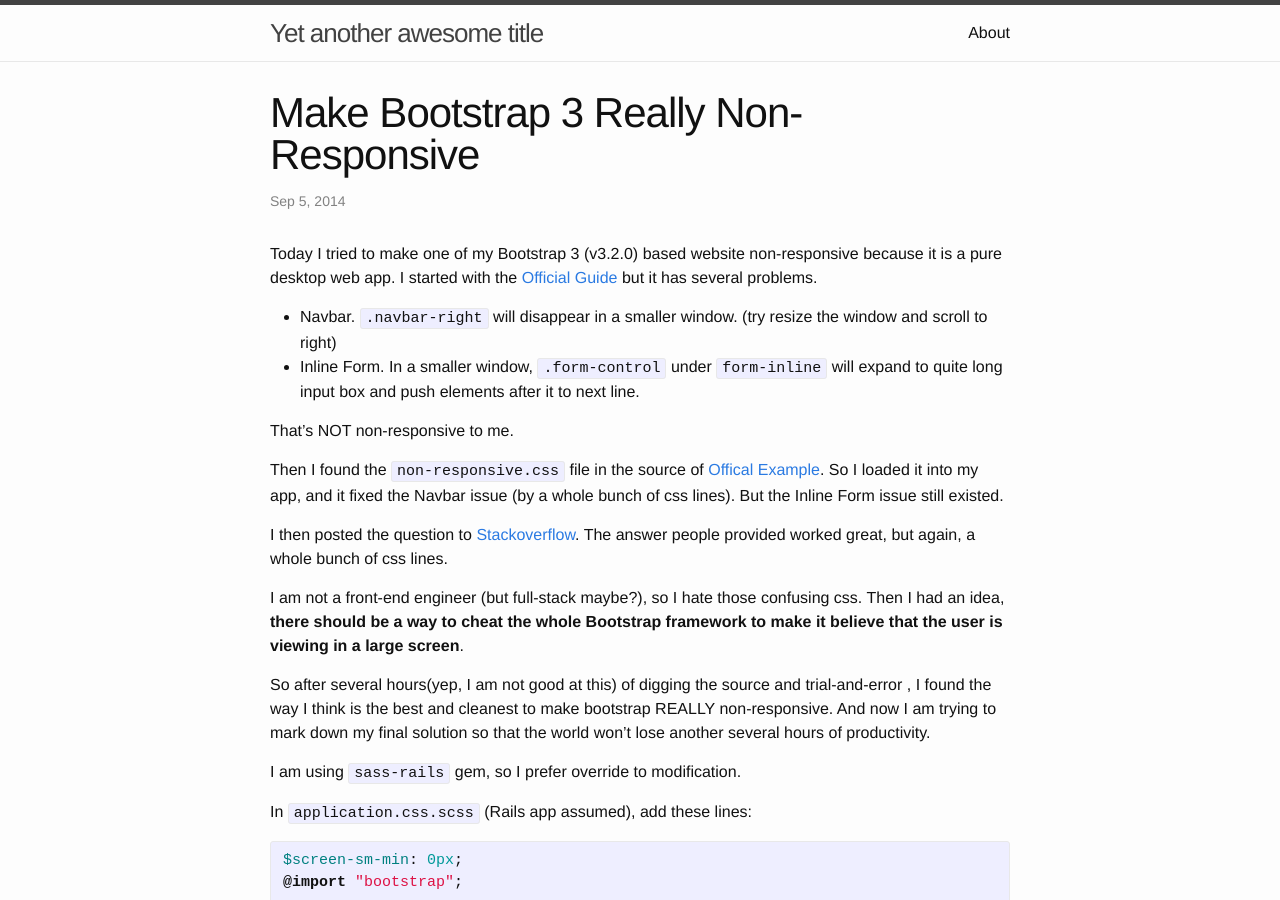
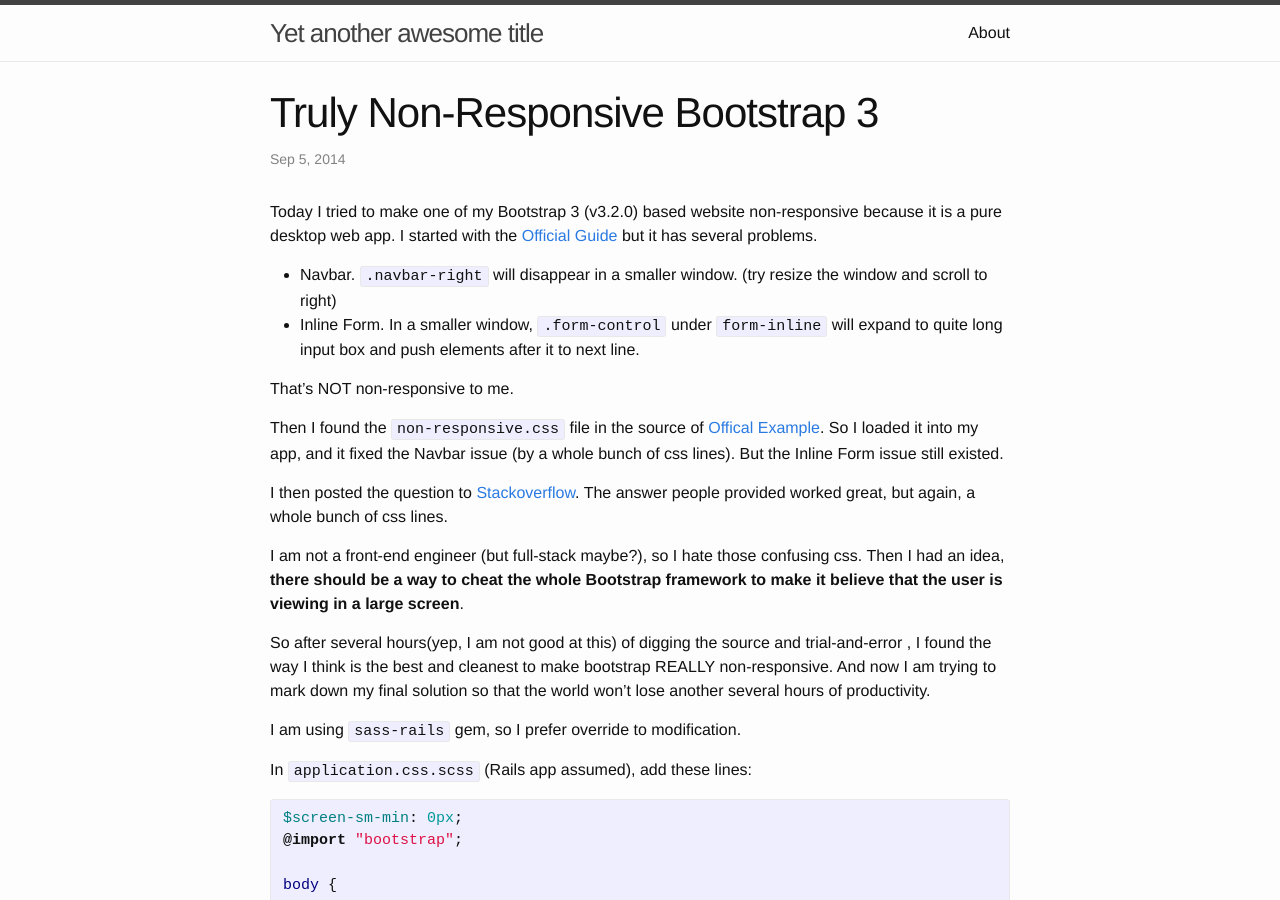
Before and after one commit to ghprince/ghprince.github.io, a Jekyll site: the page built from _posts/2014-09-05-truly-non-responsive-bootstrap-3.markdown, in a window 1280 px wide and 900 px high. Built offline with Jekyll 4.4.1, drawn with Linux system fonts in a browser that asks for light colours.

Commit message:
change post name

```diff
--- a/_posts/2014-09-05-make-bootstrap-3-really-non-responsive.markdown
+++ b/_posts/2014-09-05-truly-non-responsive-bootstrap-3.markdown
@@ -1,6 +1,6 @@
 ---
 layout: post
-title:  "Make Bootstrap 3 Really Non-Responsive"
+title:  "Truly Non-Responsive Bootstrap 3"
 date:   2014-09-05 03:56:47
 ---
 
```
